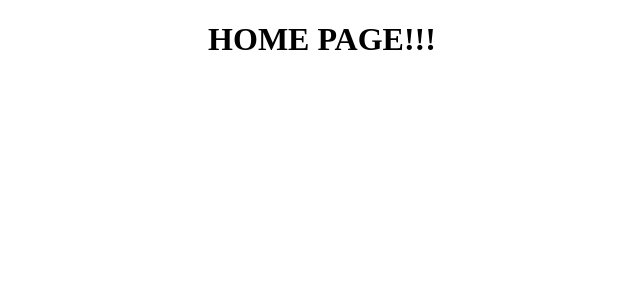
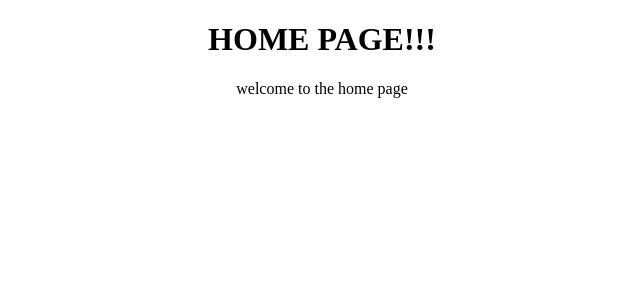
Before and after one commit to Team-Seals/Grace-Shopper, a React (Vite) app in the folder client/: page / in a window 1280 px wide. Shown: the top 300 px of the page, without its empty margins (318-958 px from the left). Built offline with nearby package versions, Linux system fonts and the light colour scheme; no server answers.

Commit message:
started front end

```diff
--- a/client/src/components/Homepage.jsx
+++ b/client/src/components/Homepage.jsx
@@ -4,6 +4,7 @@ export default function Homepage() {
   return (
     <div>
       <h1>HOME PAGE!!!</h1>
+      <p>welcome to the home page</p>
     </div>
   );
 }
```
